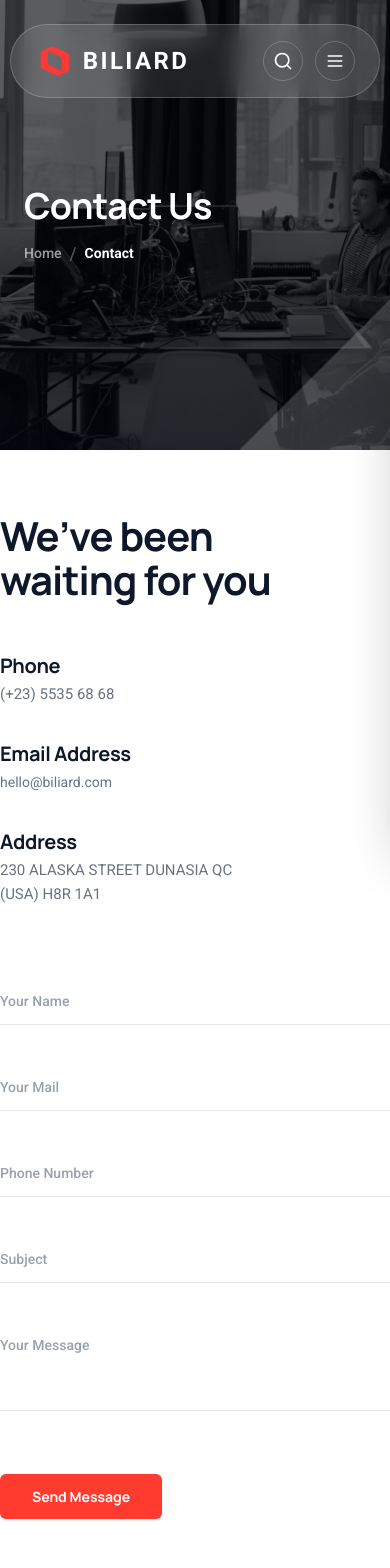
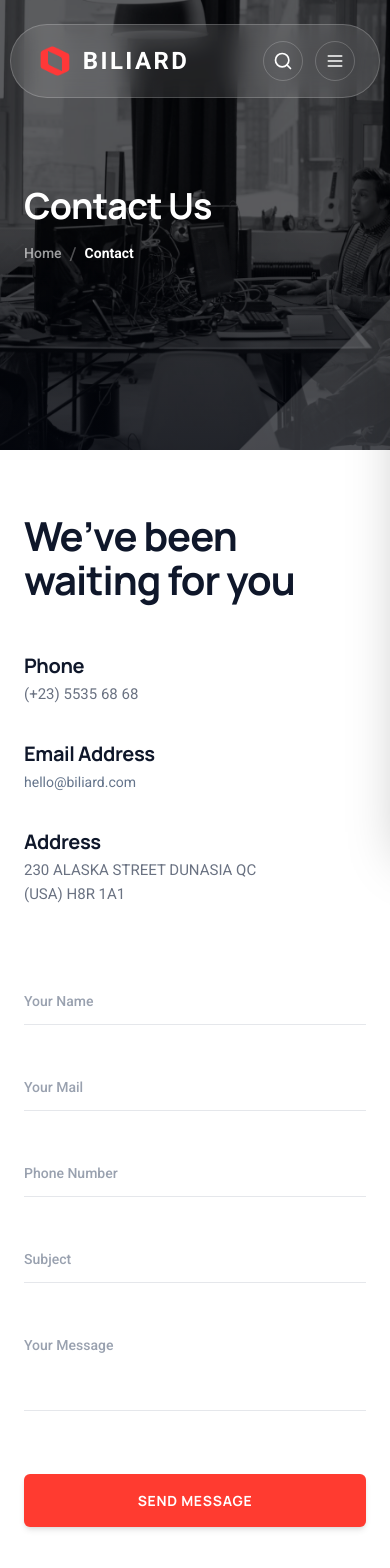
Before and after one commit to mahmudulkarim420/biliard-frontend, a React (Vite) app: page /contact in a window 390 px wide. Shown: the top 1568 px of the page. Built offline with nearby package versions, Linux system fonts and the light colour scheme.

Commit message:
modified:   src/pages/ContactPage/ContactPage.tsx

```diff
--- a/src/pages/ContactPage/ContactPage.tsx
+++ b/src/pages/ContactPage/ContactPage.tsx
@@ -6,10 +6,10 @@ const ContactPage = () => {
       <div className="bg-white">
 
         <section className="section-padding">
-          <div className=" max-w-[1200px] mx-auto">
+          <div className="container-custom">
 
             {/* ── Top Section: Info & Form ── */}
-            <div className="grid grid-cols-1 lg:grid-cols-2 gap-16 lg:gap-24 items-start mb-24">
+            <div className="grid grid-cols-1 lg:grid-cols-2 gap-16 lg:gap-24 items-start mb-16 md:mb-24">
 
               {/* Left Column: Contact Info */}
               <div>
@@ -87,7 +87,7 @@ const ContactPage = () => {
                   </div>
 
                   <div className="md:col-span-2 mt-4">
-                    <button className="bg-[#ff3b30] text-white px-8 py-3 rounded-md font-bold text-[14px] hover:bg-title transition-colors shadow-sm">
+                    <button className="w-full sm:w-auto bg-brand text-white px-10 py-4 rounded-md font-bold text-[14px] uppercase tracking-wider hover:bg-title transition-all shadow-md hover:-translate-y-1 active:scale-95">
                       Send Message
                     </button>
                   </div>
```
